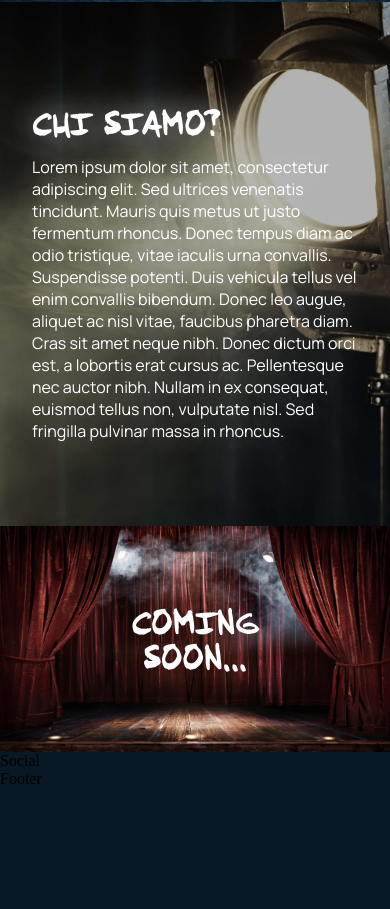
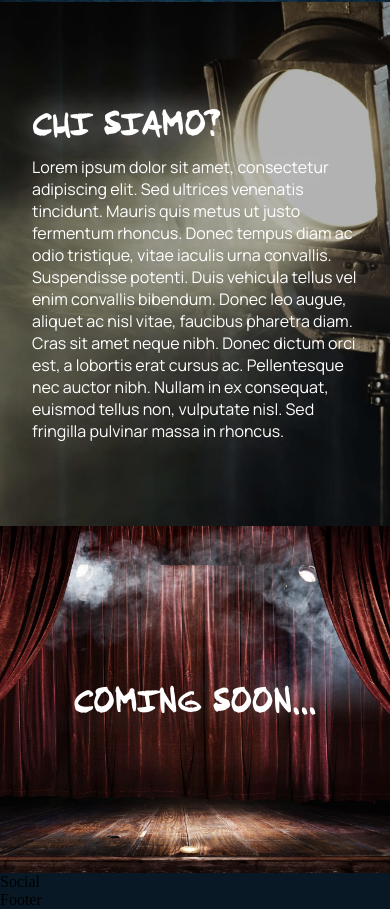
Before and after one commit to davideleo5/davideleo5.github.io, a React (Create React App) app: page / in a window 390 px wide. Shown: the part 842-1751 px from the top of the page. Before the commit the page ends 1630 px from the top, so only its background shows below. Built offline with nearby package versions, Linux system fonts and the light colour scheme; the HTML template or start-up script is replaced by a standard one.

Commit message:
Updated padding

```diff
--- a/src/containers/shows/shows.css
+++ b/src/containers/shows/shows.css
@@ -2,7 +2,7 @@
     background-repeat: no-repeat;
     background-size: cover;
     background-position: center;
-    padding: 20%;
+    padding: 20% 0;
     position: relative;
 }
 
@@ -10,3 +10,9 @@
     margin: 0;
     text-align: center;
 }
+
+@media screen and (max-width: 768px) {
+    .shows-container {
+        padding: 40% 0;
+    }
+}
```
